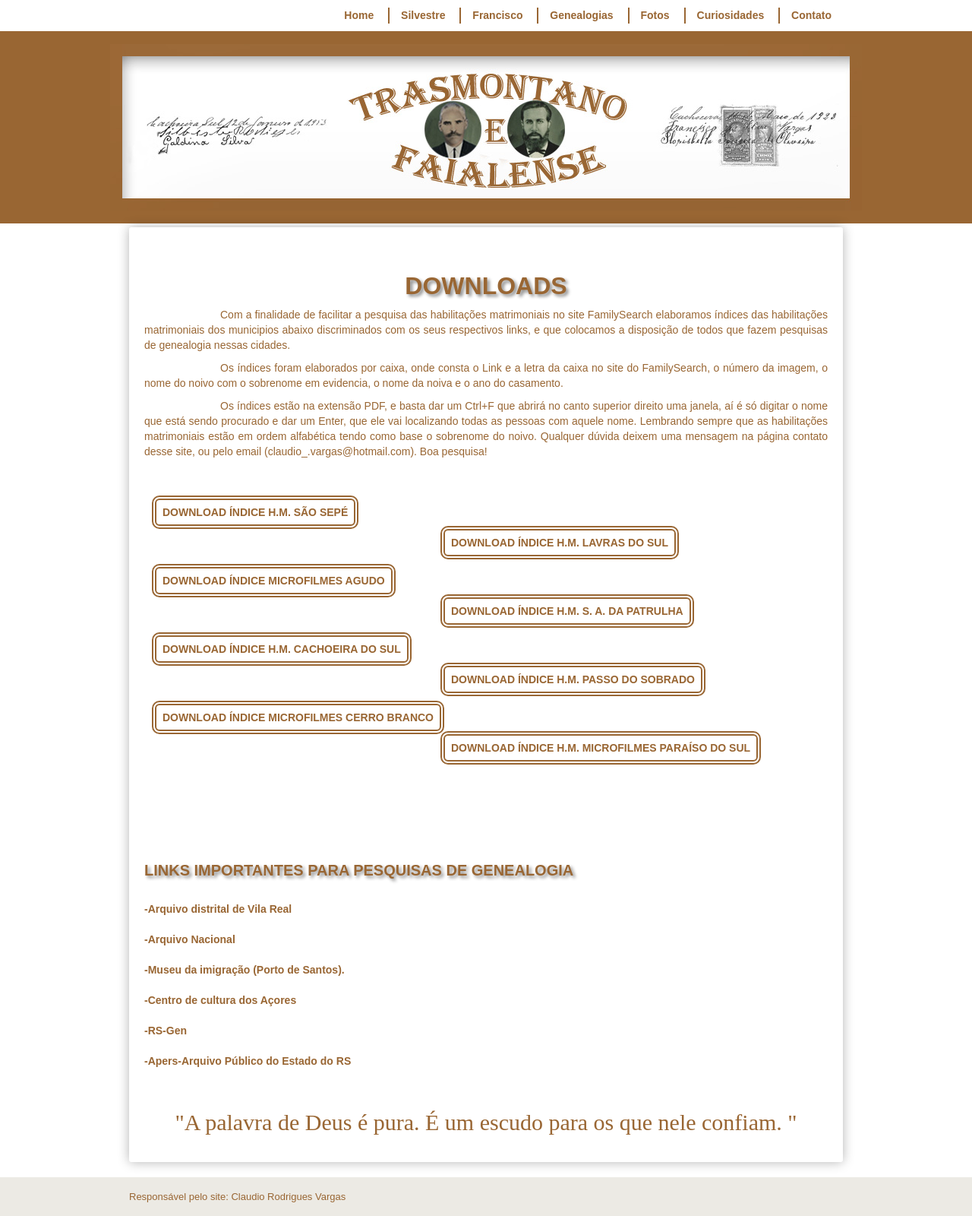
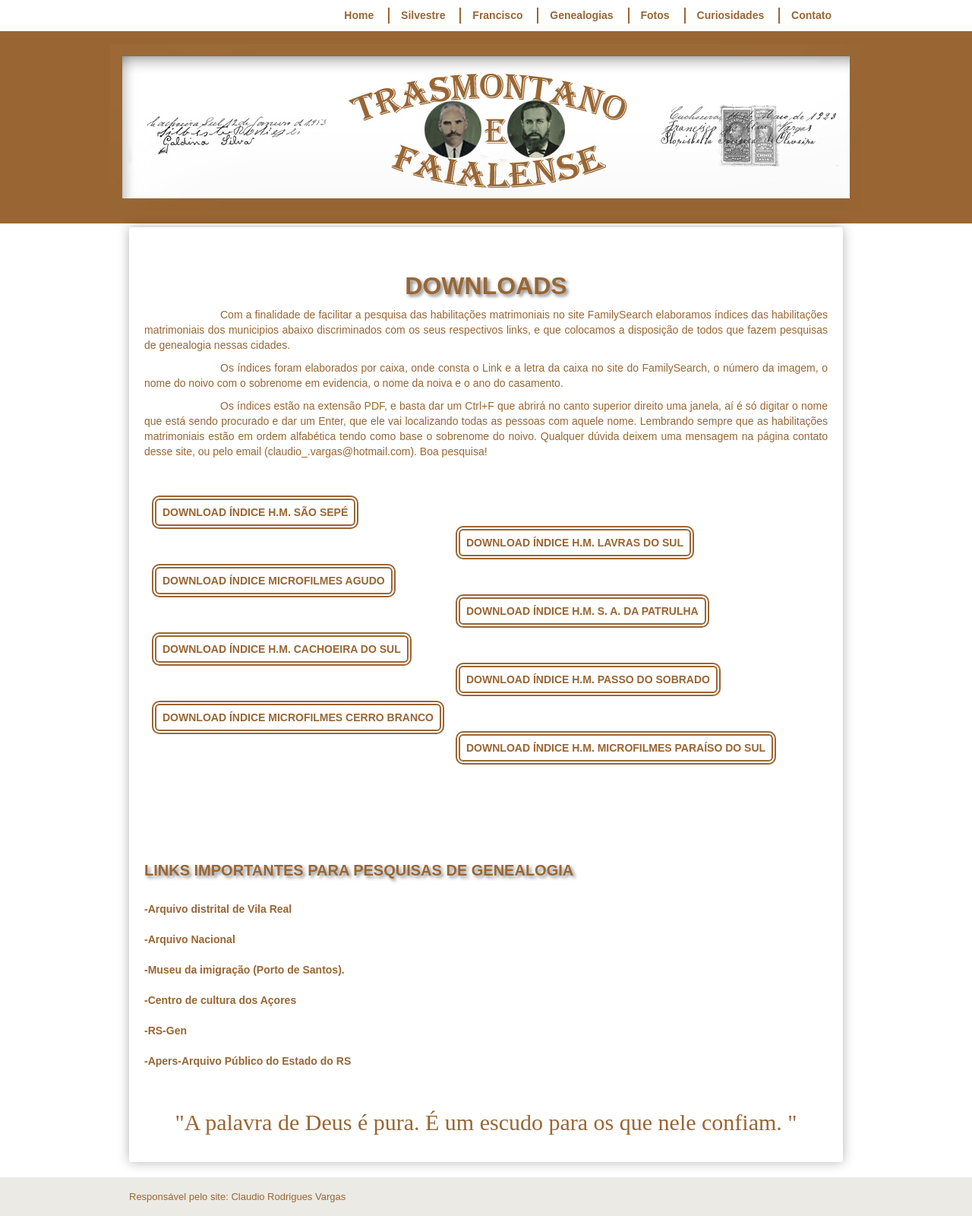
Before and after one commit to claudiovargas1955/claudiovargas1955.github.io, a Jekyll site: the page built from _pages/downloads.html, in a window 1280 px wide. Shown: the whole page at 76% size. Built offline with Jekyll 4.4.1, drawn with Linux system fonts in a browser that asks for light colours; some web fonts are replaced.

Commit message:
Update downloads.html

```diff
--- a/_pages/downloads.html
+++ b/_pages/downloads.html
@@ -47,7 +47,7 @@ a:hover{text-decoration:underline;
 			 padding-right:8px;
                          color:#996633;
 			 font-weight:bold;
-			 margin-left:390px;
+			 margin-left:410px;
 
             }
 
@@ -74,7 +74,7 @@ a:hover{text-decoration:underline;
                        padding-right:8px;
                        color:#996633;
 	               font-weight:bold;
-	               margin-left:390px;
+	               margin-left:410px;
             }
 
 	 .indlds {position:relative;
@@ -100,7 +100,7 @@ a:hover{text-decoration:underline;
                        padding-right:8px;
                        color:#996633;
 	               font-weight:bold;
-	               margin-left:390px;
+	               margin-left:410px;
             }
 
 
@@ -127,7 +127,7 @@ a:hover{text-decoration:underline;
                        padding-right:8px;
                        color:#996633;
 	               font-weight:bold;
-	               margin-left:390px;
+	               margin-left:410px;
             }
 
 	h3{text-shadow: 3px 3px 4px #888;
```
